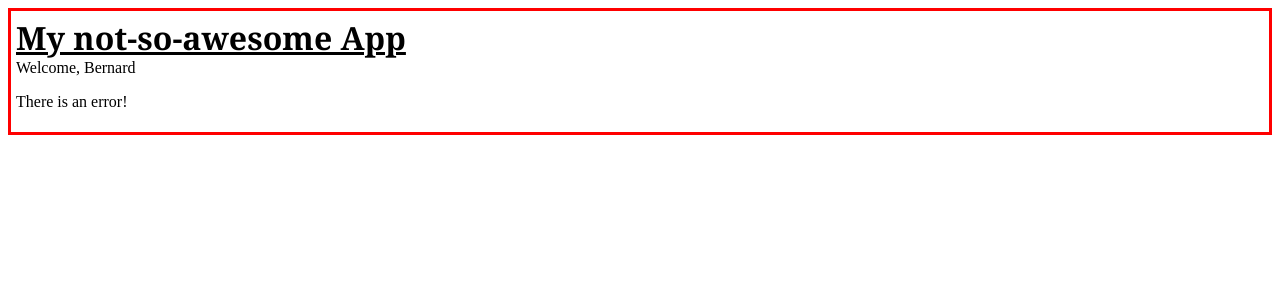
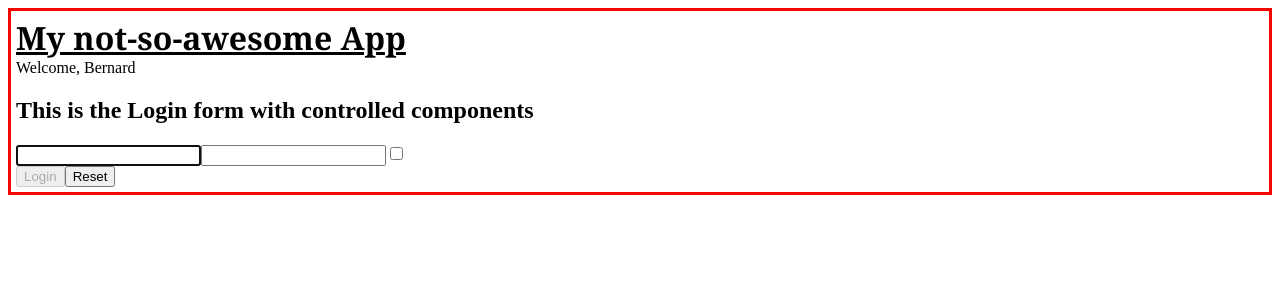
Before and after one commit to cristophergaziano/React_Ex, a React (Create React App) app in the folder my-app/: page / in a window 1280 px wide. Shown: the top 300 px of the page. Built offline with nearby package versions, Linux system fonts and the light colour scheme; no server answers.

Commit message:
exercise useref-01 done

```diff
--- a/my-app/src/App.js
+++ b/my-app/src/App.js
@@ -1,14 +1,14 @@
 import { React } from "react";
 import { Welcome } from "./Welcome";
 import { Container } from "./Container";
-import NewGithubUser from "./NewGithubUser";
+import { Login } from "./Login";
 
 export function App() {
   return (
     <div>
       <Container title="My not-so-awesome App">
         <Welcome name="Bernard" />
-        <NewGithubUser username="cristophergaziano" />
+        <Login />
       </Container>
     </div>
   );
--- a/my-app/src/Login.js
+++ b/my-app/src/Login.js
@@ -1,4 +1,4 @@
-import { useState } from "react";
+import { useEffect, useRef, useState } from "react";
 
 export function Login() {
   const [data, setData] = useState({
@@ -7,6 +7,11 @@ export function Login() {
     remember: false,
     loginDisabled: true,
   });
+  const inputRef = useRef();
+
+  useEffect(() => {
+    inputRef.current.focus();
+  }, []);
 
   function handleInputChange(event) {
     const { value, name, disabled, checked, type } = event.target;
@@ -40,6 +45,7 @@ export function Login() {
         <div>
           <h2>This is the Login form with controlled components</h2>
           <input
+            ref={inputRef}
             name="username"
             value={data.username}
             onChange={handleInputChange}
```
